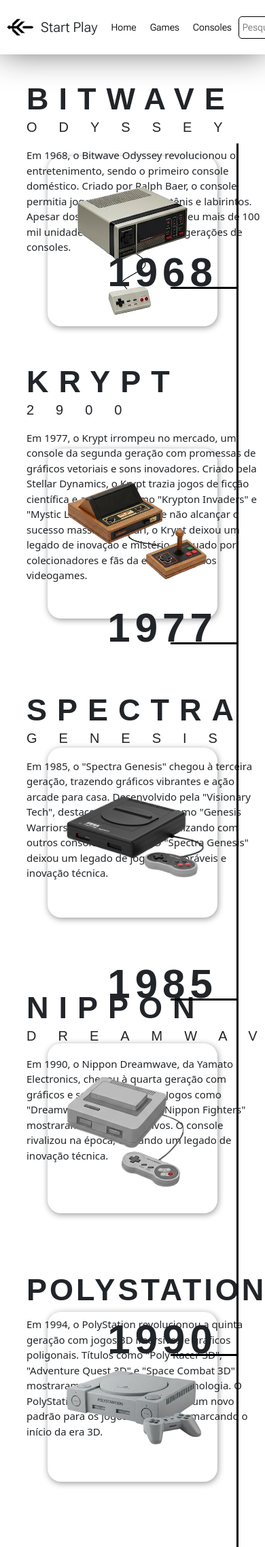
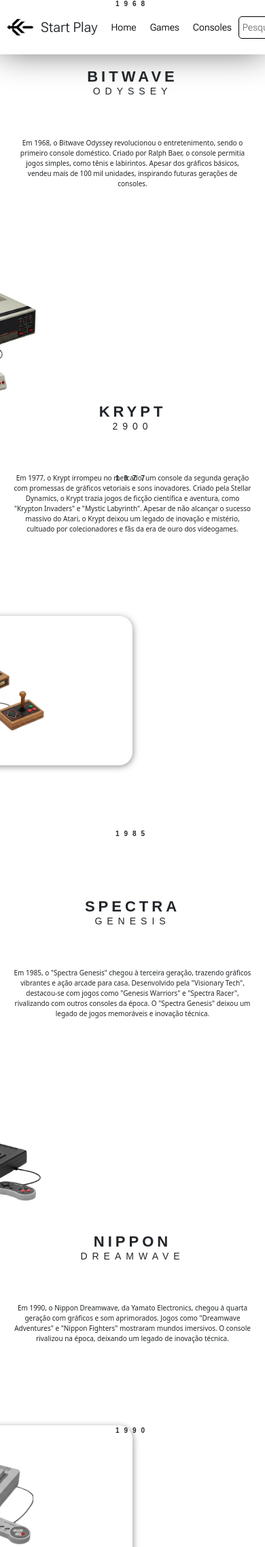
Before and after one commit to IsaStadtlober/backend_unisuam, a PHP site: page /videogame.html in a window 390 px wide; the page is wider, and only the part inside the window is pictured. Shown: the top 2276 px of that part at 68% size. Run offline with PHP 8.4, Linux system fonts and the light colour scheme.

Commit message:
responsividade até 1000px

```diff
--- a/html_css/consoles.css
+++ b/html_css/consoles.css
@@ -467,3 +467,216 @@
     padding-bottom: 30px;
     margin: auto;
 }
+
+@media screen and (max-width: 1325px) {
+    .containerV, .container2, .container3, .container4,
+    .container5, .container6, .container7, .container8,
+    .container9, .container10 {
+        width: 200px; /* Reduz a largura dos containers */
+        height: 200px; /* Mantém altura ajustável */
+        margin-left: 70px; /* Adiciona espaçamento entre os elementos */
+    }
+
+    .containerV img {
+        width: 400px; /* Reduz o tamanho das imagens */
+        height: auto; /* Mantém proporção */
+    }
+
+    .container2 img {
+        width: 220px; /* Reduz o tamanho das imagens */
+        height: auto; /* Mantém proporção */
+        position: relative;
+        top: 2px;
+        right: 10px;
+    }
+
+    .container3 img {
+        width: 170px; /* Reduz o tamanho das imagens */
+        height: auto; /* Mantém proporção */
+    }
+
+    .container4 img {
+        width: 400px; /* Reduz o tamanho das imagens */
+        height: auto; /* Mantém proporção */
+        position: relative;
+        right: 230px;
+        top: -130px;
+    }
+
+    .container5 img, .container6 img, .container7 img, .container9 img, .container10 img {
+        width: 200px; /* Reduz o tamanho das imagens */
+        height: auto; /* Mantém proporção */
+    }
+
+    .container8 img {
+        width: 180px; /* Reduz o tamanho das imagens */
+        height: auto; /* Mantém proporção */
+    }
+
+    .container9 img {
+        width: 180px; /* Reduz o tamanho das imagens */
+        height: auto; /* Mantém proporção */
+    }
+
+    .linhadata, .linhaver, .linhaver2, .linhaver3, .linhaver4,
+    .linhaver5, .linhaver6, .linhaver7, .linhaver8, .linhaver9,
+    .linhaver10 {
+        display: none;
+    }
+
+    .data1, .data1_2, .data1_3, .data1_4, .data1_6, .data1_7, .data1_8, .data1_9, .data1_10 {
+        position: absolute;
+        right: 150px;
+    }
+
+    .data1_5 {
+        position: absolute;
+        right: 150px;
+        top: 1950px;
+    }
+
+    .data1_6 {
+        position: absolute;
+        right: 150px;
+        top: 2400px;
+    }
+
+    .data1_7 {
+        position: absolute;
+        right: 150px;
+        top: 2825px;
+    }
+
+    .data1_8 {
+        position: absolute;
+        right: 150px;
+        top: 3270px;
+    }
+
+    .data1_9 {
+        position: absolute;
+        right: 150px;
+        top: 3710px;
+    }
+
+    .data1_10 {
+        position: absolute;
+        right: 150px;
+        top: 4130px;
+    }
+
+    .dreamwave {
+        all: unset;
+        letter-spacing: 2px;
+    }
+
+    .consoles h2 {
+        font-size: 18px;
+    }
+
+    .consoles p.par_final {
+        width: 700px;
+    }
+}
+
+@media screen and (max-width: 1000px) {
+    .consoles h1 {
+        font-size: 45px;
+        letter-spacing: 10px;
+        margin: auto;
+    }
+    .consoles h2 {
+        font-size: 18px;
+        letter-spacing: 20px;
+        margin: auto;
+    }
+    .consoles p {
+        width: auto;
+        font-size: 20px;
+        margin-top: 60px;
+        margin-bottom: 60px;
+    }
+
+    .data1, .data1_3 ,.data1_4, .data1_5, .data1_9, .data1_10 {
+        all: unset;
+        margin: auto;
+        position: relative;
+        top: -470px;
+    }
+    .data1_2, .data1_6, .data1_7, .data1_8 {
+        all: unset;
+        margin: auto;
+        position: relative;
+        top: -500px;
+    }
+    .data1 p, .data1_2 p, .data1_3 p, .data1_4 p, .data1_5 p, .data1_6 p, .data1_7 p, .data1_8 p, .data1_9 p, .data1_10 p {
+        font-size: 30px;
+    }
+    .containerV, .container2, .container3, .container4,
+    .container5, .container6, .container7, .container8,
+    .container9, .container10 {
+        position: relative;
+        top: -20px;
+        left: 100px;
+        width: 220px;
+        height: 220px;
+        margin: -100px auto;
+    }
+}
+
+@media screen and (max-width: 768px) {
+    .consoles {
+        align-items: center;
+        padding: 5% 5%;
+    }
+    .consoles h1 {
+        font-size: 28px;
+        letter-spacing: 7px;
+        text-align: center;
+    }
+    .consoles h2 {
+        font-size: 16px;
+        letter-spacing: 10px;
+    }
+    .consoles p {
+        font-size: 12px;
+        padding-bottom: 50px;
+        text-align: center;
+    }
+    .containerV, .container2, .container3, .container4,
+    .container5, .container6, .container7, .container8,
+    .container9, .container10 {
+        position: relative;
+        top: auto;
+        left: auto;
+        width: 80%;
+        height: auto;
+        margin: 20px auto;
+    }
+    .linhadata, .linhaver, .linhaver2, .linhaver3, .linhaver4,
+    .linhaver5, .linhaver6, .linhaver7, .linhaver8, .linhaver9,
+    .linhaver10 {
+        display: none;
+    }
+}
+
+@media screen and (max-width: 480px) {
+    .consoles h1 {
+        font-size: 22px;
+        letter-spacing: 5px;
+    }
+    .consoles h2 {
+        font-size: 14px;
+        letter-spacing: 7px;
+    }
+    .consoles p {
+        font-size: 10px;
+    }
+    .containerV, .container2, .container3, .container4,
+    .container5, .container6, .container7, .container8,
+    .container9, .container10 {
+        width: 90%;
+        margin: 10px auto;
+
+    }
+}
--- a/html_css/videogame.html
+++ b/html_css/videogame.html
@@ -53,8 +53,8 @@
                 <img src="img/krypt.png" alt="Krypt">
              </div>
              <div class="linhaver linhaver2"></div>
-             <div class="data1 data1_2">
-                <p>1977</p> <!-- Alterar para o novo ano -->
+             <div class="data1_2">
+                <p class=>1977</p> <!-- Alterar para o novo ano -->
             </div>
 
             <!-- Terceiro -->
@@ -65,7 +65,7 @@
                 <img src="img/sega-removebg-preview.png" alt="Spectra">
              </div>
              <div class="linhaver linhaver3"></div>
-             <div class="data1 data1_3">
+             <div class="data1_3">
                 <p>1985</p> <!-- Alterar para o novo ano -->
             </div>
 
@@ -77,7 +77,7 @@
                 <img src="img/e-removebg-preview.png" alt="Nippon">
              </div>
              <div class="linhaver linhaver4"></div>
-             <div class="data1 data1_4">
+             <div class="data1_4">
                 <p>1990</p> <!-- Alterar para o novo ano -->
             </div>
 
@@ -88,7 +88,7 @@
                 <img src="img/1742321026536-removebg-preview.png" alt="Polystation">
              </div>
              <div class="linhaver linhaver5"></div>
-             <div class="data1 data1_5">
+             <div class="data1_5">
                 <p>1994</p> <!-- Alterar para o novo ano -->
             </div>
 
@@ -99,7 +99,7 @@
                 <img src="img/Adobe_Express_-_file__5_-removebg-preview.png" alt="polystation2">
              </div>
              <div class="linhaver linhaver6"></div>
-             <div class="data1 data1_6">
+             <div class="data1_6">
                 <p>2000</p> <!-- Alterar para o novo ano -->
             </div>
 
@@ -111,7 +111,7 @@
                 <img src="img/Gemini_Generated_Image_8imnca8imnca8imn-removebg-preview.png" alt="Xbox">
              </div>
              <div class="linhaver linhaver7"></div>
-             <div class="data1 data1_7">
+             <div class="data1_7">
                 <p>2005</p> <!-- Alterar para o novo ano -->
             </div>
 
@@ -122,7 +122,7 @@
                 <img src="img/polystation4.png" alt="polystation4">
              </div>
              <div class="linhaver linhaver8"></div>
-             <div class="data1 data1_8">
+             <div class="data1_8">
                 <p>2013</p> <!-- Alterar para o novo ano -->
             </div>
 
@@ -134,7 +134,7 @@
                 <img src="img/nippon.png" alt="NipponSwitch">
              </div>
              <div class="linhaver linhaver9"></div>
-             <div class="data1 data1_9">
+             <div class="data1_9">
                 <p>2017</p> <!-- Alterar para o novo ano -->
              </div>
              <!-- Décimo -->
@@ -144,7 +144,7 @@
                 <img src="img/polystation5.png" alt="Polystation5">
              </div>
              <div class="linhaver linhaver10"></div>
-             <div class="data1 data1_10">
+             <div class="data1_10">
                 <p>2020</p> <!-- Alterar para o novo ano -->
              </div>
 
```
